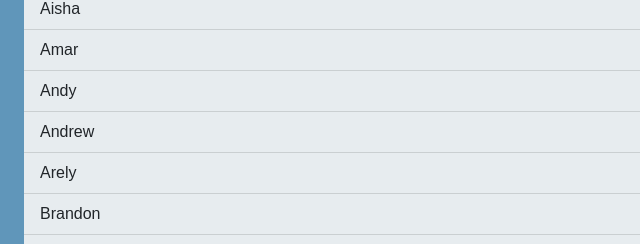
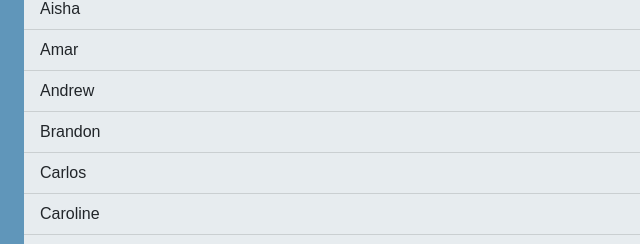
Before and after one commit to Scotterpop73/RNG, a plain HTML site: page index.html in a window 1280 px wide. Both pictures are taken after a click on the button "Season 5". Shown: the part 481-725 px from the top of the page, 0-640 px from the left. Drawn offline with nearby package versions, Linux system fonts and the light colour scheme; a web font is replaced by a local one.

Commit message:
Updated season 5 array

```diff
--- a/index.html
+++ b/index.html
@@ -4,6 +4,7 @@
     <!-- Required meta tags -->
     <meta charset="utf-8" />
     <meta name="viewport" content="width=device-width, initial-scale=1" />
+
 
     <!-- Bootstrap CSS -->
     <link
@@ -23,6 +24,7 @@
       href="https://fonts.googleapis.com/css2?family=Sono:wght@400;600&display=swap"
       rel="stylesheet"
     />
+    <link rel="icon" href="./Assets/IMG_2794-removebg-preview.png">
 
     <title>RNG</title>
   </head>
--- a/scripts/app.js
+++ b/scripts/app.js
@@ -25,8 +25,10 @@ let nameArr = getLocalStorage();
 //Create elements on load
 CreateElements(nameArr);
 
+//setting the max number the slider can have
 document.getElementById("customRange").max = `${nameArr.length}`;
 
+//event listener so the user can hit the enter key to add a name
 name.addEventListener("keypress", function(e){
   if(e.key === "Enter"){
     e.preventDefault();
@@ -34,18 +36,23 @@ name.addEventListener("keypress", function(e){
   }
 })
 
+//adds the name to local storage
 addBtn.addEventListener("click", function (e) {
   let letters = /^[A-Za-z]+$/;
   //Check if the name is empty
   if (name.value == null || name.value == undefined || name.value.length < 1) {
     alert("Enter a Name");
   } else if (name.value.match(letters)) {
+    //saves the name to local starage
     saveToLocalStorageByName(name.value);
 
+    //get all the names saved in local storage
     nameArr = getLocalStorage();
 
+    //call our create elements function passing in our name array
     CreateElements(nameArr);
     document.getElementById("customRange").max = `${nameArr.length}`;
+    //clear the input field
     name.value = "";
   } else {
     alert("You entered numbers or special characters in the name!");
@@ -85,7 +92,7 @@ randomStudentBtn.addEventListener("click", function (e) {
 season5Btn.addEventListener("click", function(e){
   localStorage.clear();
 
-  nameArr = ['aisha', 'amar', 'andy', 'andrew', 'arely', 'brandon', 'carlos', 'caroline', 'chris', 'dan', 'elizar', 'fernando', 'griffin', 'busby', 'isaiah', 'jacob', 'jasmine', 'jeremy', 'jessie', 'john', 'jovann', 'kenneth', 'kent', 'lerissa', 'madeline', 'manuel', 'marcel', 'mark', 'harrison', 'pedro', 'rafael', 'reed', 'richard', 'samuel', 'shaun', 'ulises']
+  nameArr = ['aisha', 'amar', 'andrew', 'brandon', 'carlos', 'caroline', 'chris', 'dan', 'elizar', 'fernando', 'griffin', 'busby', 'isaiah', 'jacob', 'jeremy', 'jessie', 'john', 'jovann', 'kenneth', 'lerissa', 'madeline', 'manuel', 'marcel', 'mark', 'harrison', 'pedro', 'richard', 'ulises']
 
   CreateElements(nameArr);
   document.getElementById("customRange").max = `${nameArr.length}`;
```
Also changed, not shown: scripts/localStorage.js (+39 -0 lines).
